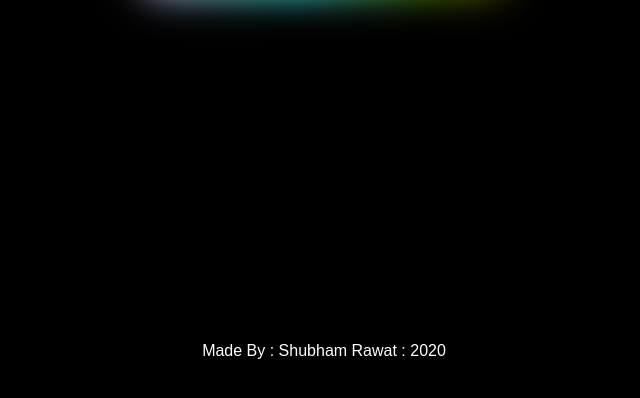
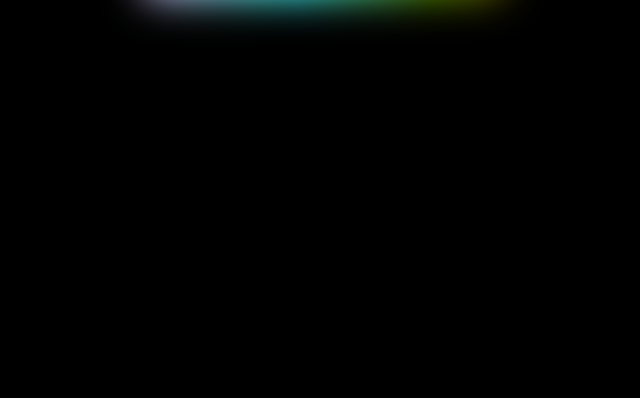
Before and after one commit to shub10138/Digital-clock, a plain HTML site: page index.html in a window 1280 px wide. Shown: the part 274-672 px from the top of the page, without its empty margins (316-956 px from the left). Drawn offline with Linux system fonts and the light colour scheme.

Commit message:
Update style.css

```diff
--- a/style.css
+++ b/style.css
@@ -61,8 +61,3 @@ html,body{
 .wrapper span:last-child{
   filter: blur(20px);
 }
-footer {
-  margin-top: 5%;
-  color: white;
-  text-align: center;
-}
```
